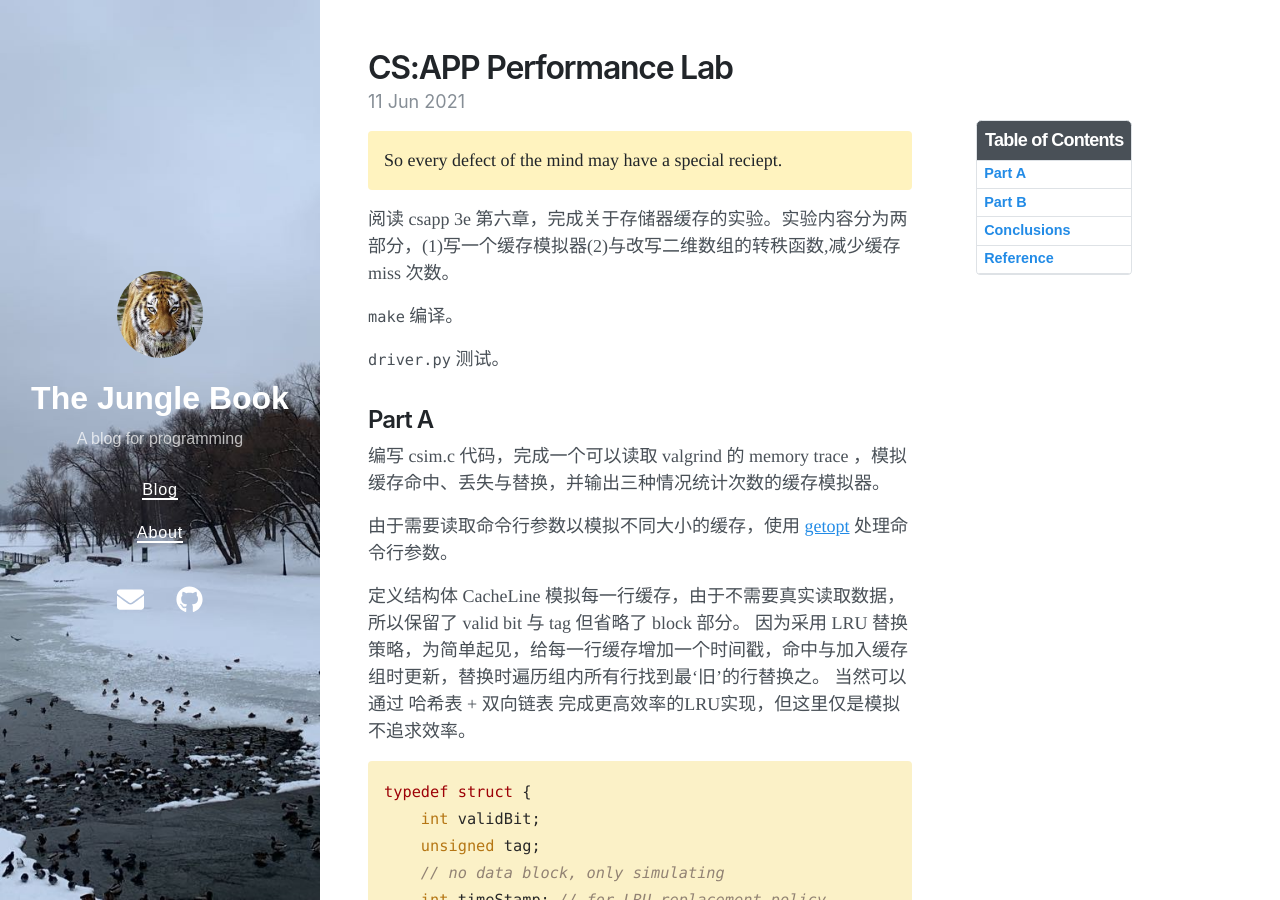
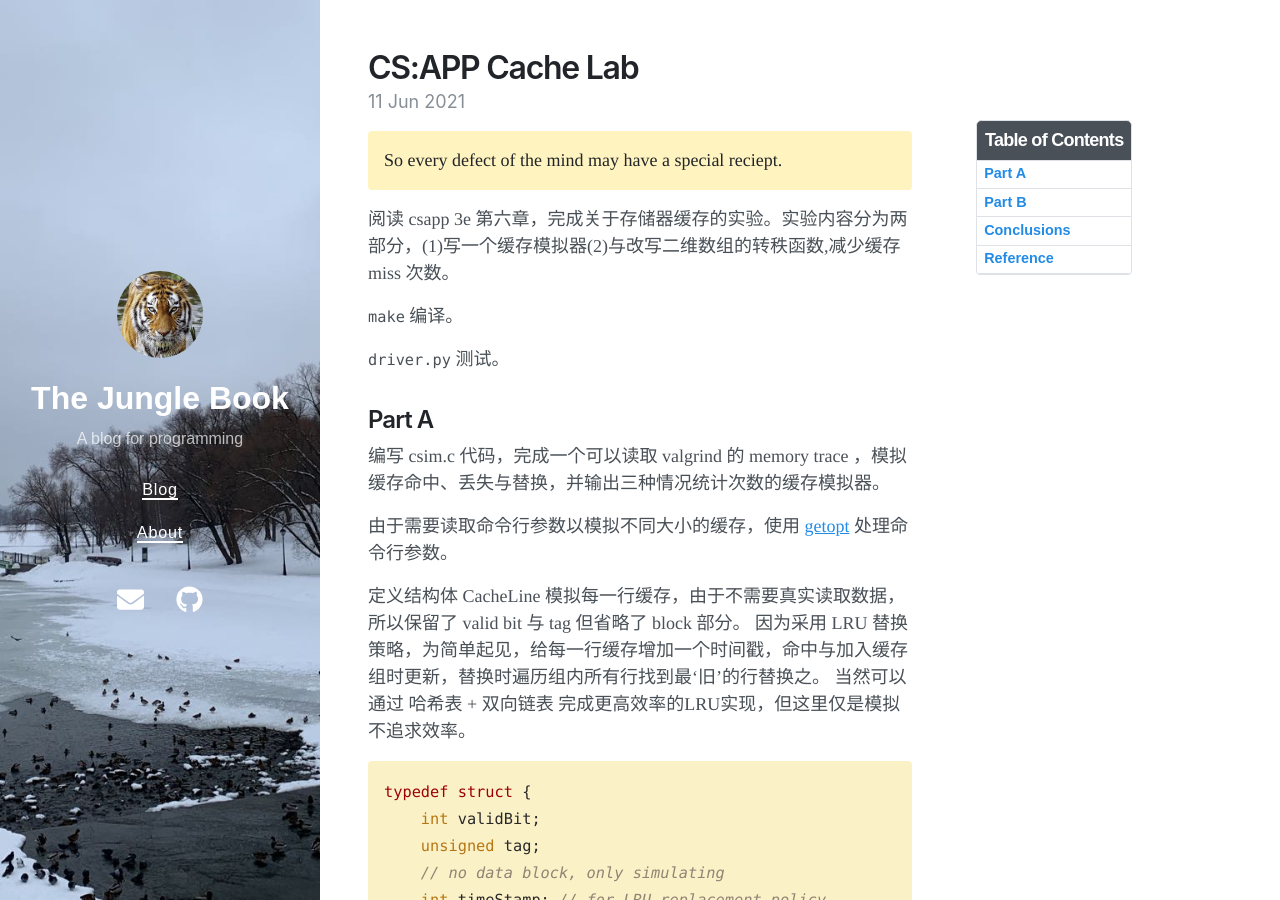
Before and after one commit to QifanWang/QifanWang.github.io, a Jekyll site: the page built from _posts/2021-06-11-csapp-cache-lab.md, in a window 1280 px wide and 900 px high. Built offline with Jekyll 4.4.1, drawn with Linux system fonts in a browser that asks for light colours; nearby versions of some CDN libraries.

Commit message:
fix title

```diff
--- a/_posts/2021-06-11-csapp-cache-lab.md
+++ b/_posts/2021-06-11-csapp-cache-lab.md
@@ -1,8 +1,8 @@
 ---
 layout: post
-title:  "CS:APP Performance Lab"
+title:  "CS:APP Cache Lab"
 categories: Labs
-tags: [optimization]
+tags: [optimization, memory]
 toc: true
 ---
 So every defect of the mind may have a special reciept.
```
